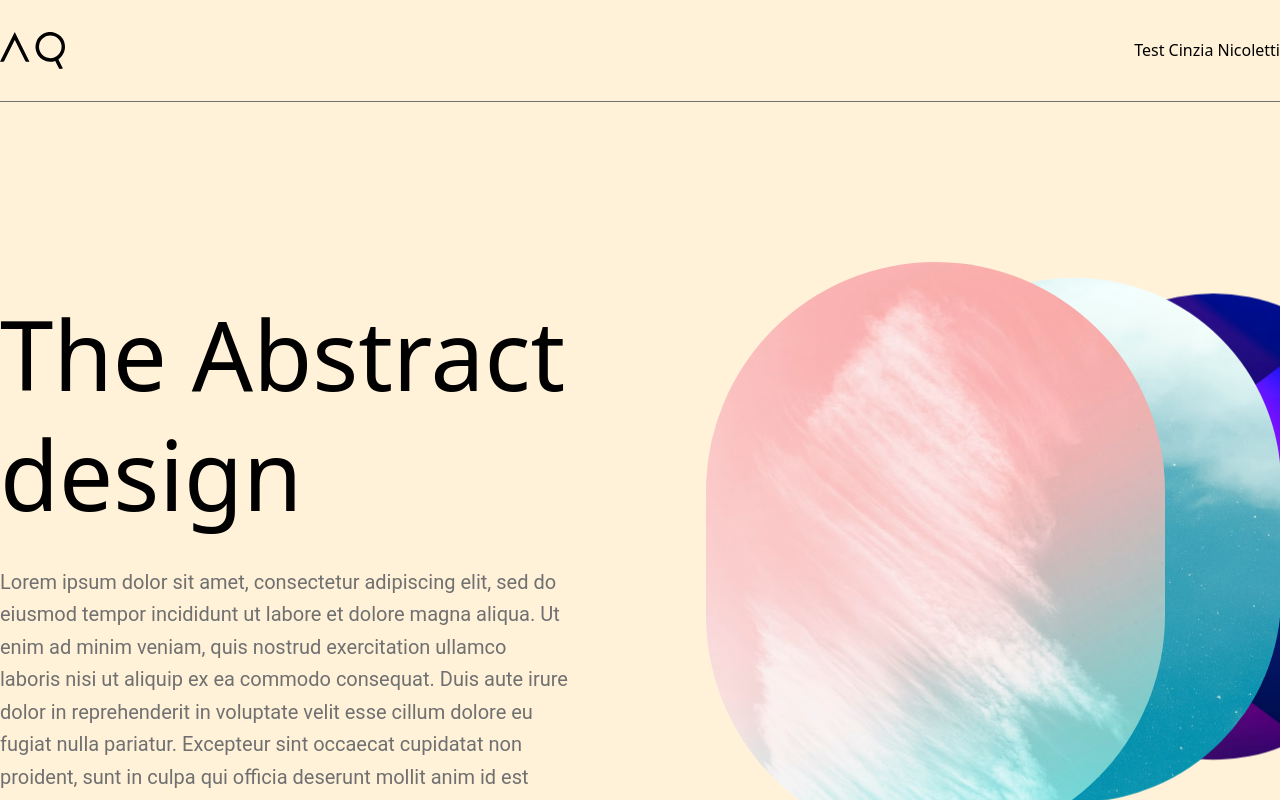
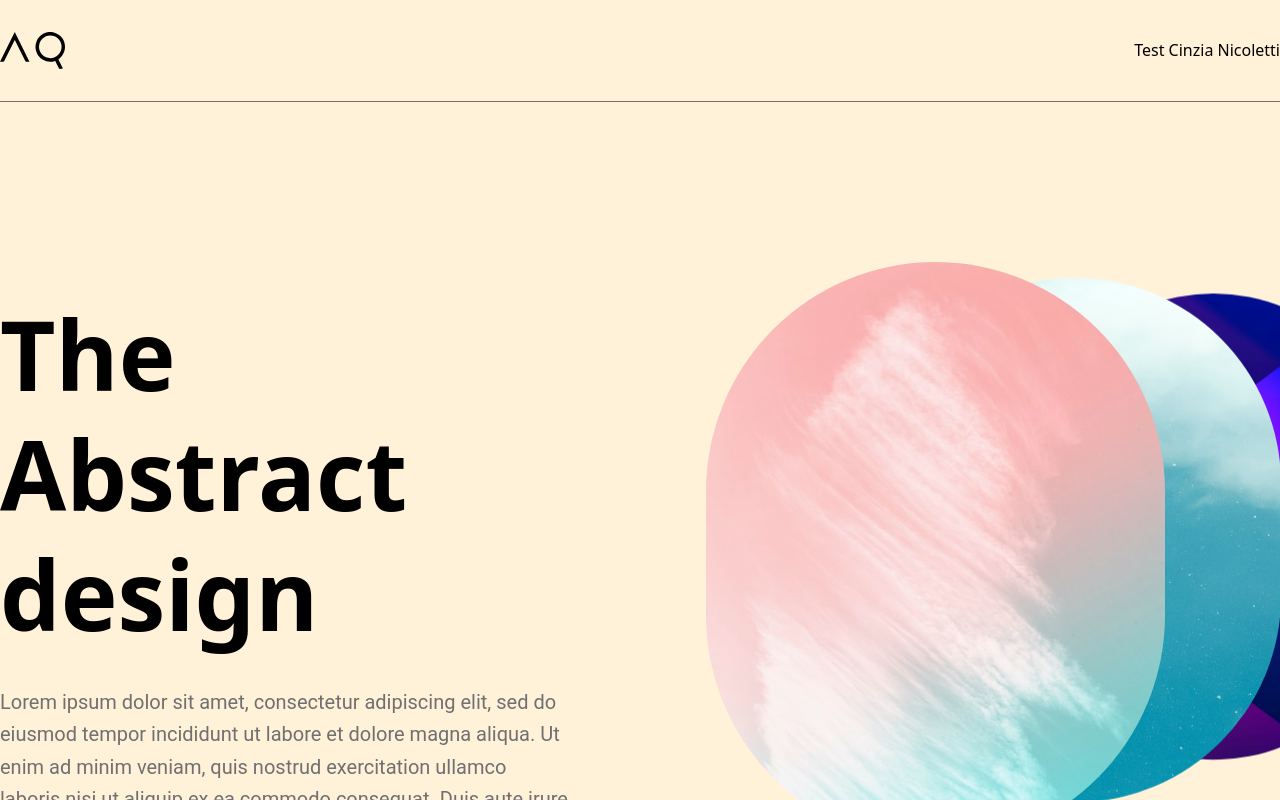
Before and after one commit to cinzianicoletti/Aquest, a Next.js app: page / in a window 1280 px wide. Built offline with nearby package versions, Linux system fonts and the light colour scheme.

Commit message:
Bold homepage title

```diff
--- a/components/body.js
+++ b/components/body.js
@@ -61,7 +61,7 @@ export default function Body() {
                 }}
                 transition={transition}>
                 <h1
-                    className="text-8xl leading-tight font-playfair">
+                    className="text-8xl leading-tight font-bold font-playfair">
                     The Abstract design
                 </h1>
                 <p
```
